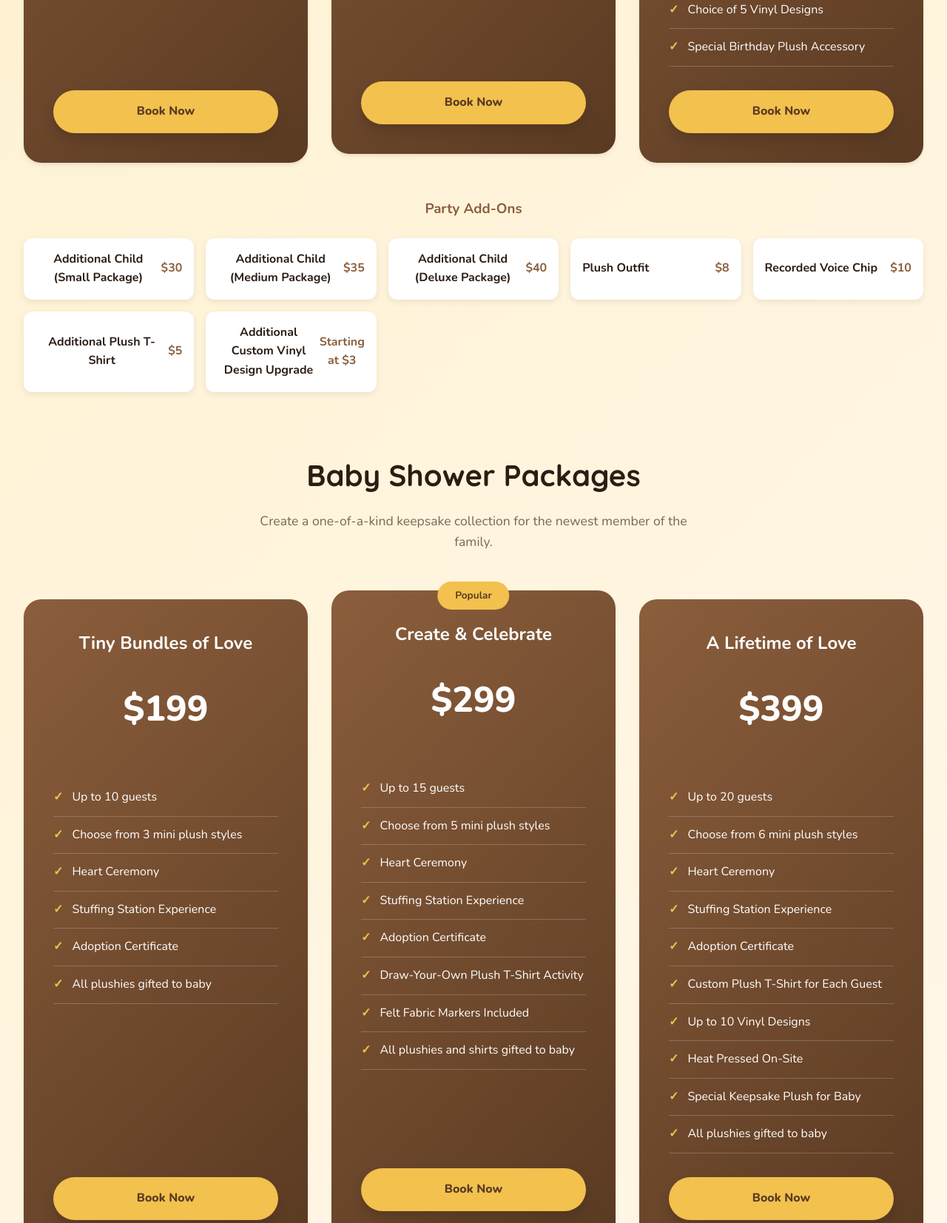
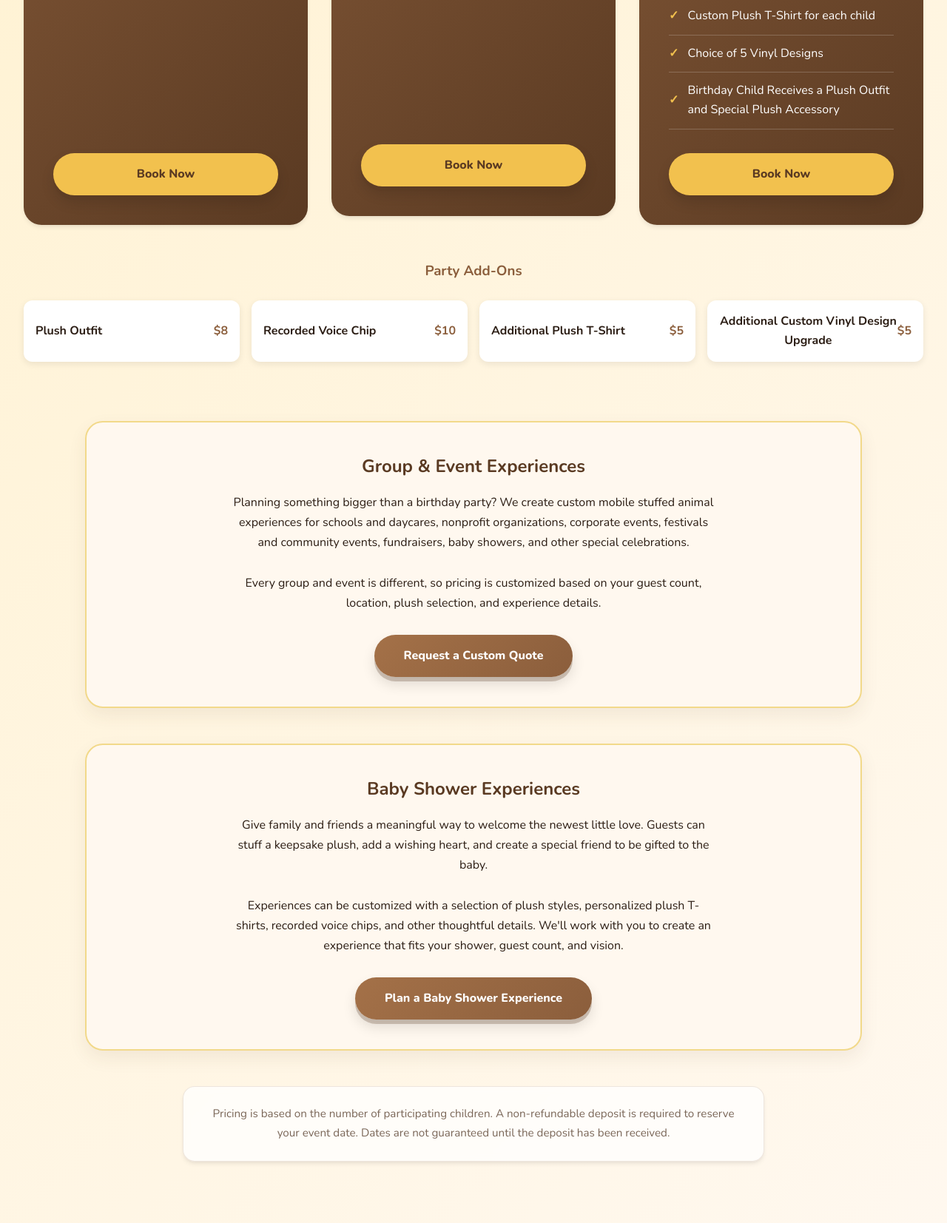
Before and after one commit to stuffedwithlovegb/stuffedwithlovegb.github.io, a plain HTML site: page pricing.html in a window 1280 px wide. Shown: the part 1130-2783 px from the top of the page at 74% size. Drawn offline with nearby package versions, Linux system fonts and the light colour scheme.

Commit message:
Update pricing.html

```diff
--- a/pricing.html
+++ b/pricing.html
@@ -125,8 +125,9 @@
     <section id="pricing">
         <div class="section-header">
             <h2>Party Packages</h2>
-            <p>Simple per-child pricing with everything needed for a memorable stuffed animal party experience.</p>
-            <p>Package price includes all taxes and fees. Some exceptions may apply. See policies page for more details.</p>
+            <p>We transform your space into a small, magical plush village where every child gets to explore, create, and bring a new friend to life.</p>
+            <p>Your experience includes our interactive felt wall, stuffing machine, Friend Hotel, themed photo-op area, plush displays, and accessory tables—all brought to you and set up for the celebration.</p>
+            <p>Package prices include applicable taxes. Travel is free within 15 miles; a flat $20 travel fee applies to locations more than 15 and up to 60 miles away.</p>
         </div>
     <div class="pricing-grid">
 
@@ -135,14 +136,14 @@
         <div class="price">$30<span style="font-size:0.8rem;"> / child</span></div>
 
         <ul>
-            <li>10 child minimum ($300 minimum package)</li>
+            <li>10 child minimum</li>
             <li>Choice of 2 plush styles</li>
             <li>Heart Ceremony</li>
             <li>Stuffing Station Experience</li>
             <li>Adoption Certificate for each child</li>
         </ul>
 
-        <a href="#contact" class="btn btn-primary">Book Now</a>
+        <a href="index.html#contact" class="btn btn-primary">Book Now</a>
     </div>
 
     <div class="pricing-card featured">
@@ -152,7 +153,7 @@
         <div class="price">$35<span style="font-size:0.8rem;"> / child</span></div>
 
         <ul>
-            <li>10 child minimum ($350 minimum package)</li>
+            <li>10 child minimum</li>
             <li>Choice of 4 plush styles</li>
             <li>Heart Ceremony</li>
             <li>Stuffing Station Experience</li>
@@ -161,7 +162,7 @@
             <li>Birthday Child Receives a Plush Outfit</li>
         </ul>
 
-        <a href="#contact" class="btn btn-gold">Book Now</a>
+        <a href="index.html#contact" class="btn btn-gold">Book Now</a>
     </div>
 
     <div class="pricing-card">
@@ -169,7 +170,7 @@
         <div class="price">$40<span style="font-size:0.8rem;"> / child</span></div>
 
         <ul>
-            <li>15 child minimum ($600 minimum package)</li>
+            <li>10 child minimum</li>
             <li>Choice of 6 plush styles</li>
             <li>Heart Ceremony</li>
             <li>Stuffing Station Experience</li>
@@ -177,10 +178,10 @@
             <li>Travel Bag for each child</li>
             <li>Custom Plush T-Shirt for each child</li>
             <li>Choice of 5 Vinyl Designs</li>
-            <li>Special Birthday Plush Accessory</li>
+            <li>Birthday Child Receives a Plush Outfit and Special Plush Accessory</li>
         </ul>
 
-        <a href="#contact" class="btn btn-primary">Book Now</a>
+        <a href="index.html#contact" class="btn btn-primary">Book Now</a>
     </div>
 
 </div>
@@ -189,21 +190,6 @@
     <h3>Party Add-Ons</h3>
 
     <div class="addons-grid">
-
-        <div class="addon-item">
-            <strong>Additional Child (Small Package)</strong>
-            <span>$30</span>
-        </div>
-
-        <div class="addon-item">
-            <strong>Additional Child (Medium Package)</strong>
-            <span>$35</span>
-        </div>
-
-        <div class="addon-item">
-            <strong>Additional Child (Deluxe Package)</strong>
-            <span>$40</span>
-        </div>
 
         <div class="addon-item">
             <strong>Plush Outfit</strong>
@@ -222,130 +208,50 @@
 
         <div class="addon-item">
             <strong>Additional Custom Vinyl Design Upgrade</strong>
-            <span>Starting at $3</span>
+            <span>$5</span>
         </div>
 
     </div>
 
 </div>
-<div class="section-header" style="margin-top:5rem;">
-    <h2>Baby Shower Packages</h2>
-    <p>Create a one-of-a-kind keepsake collection for the newest member of the family.</p>
-</div>
-
-<div class="pricing-grid">
-
-    <div class="pricing-card">
-        <h3>Tiny Bundles of Love</h3>
-        <div class="price">$199</div>
-
-        <ul>
-            <li>Up to 10 guests</li>
-            <li>Choose from 3 mini plush styles</li>
-            <li>Heart Ceremony</li>
-            <li>Stuffing Station Experience</li>
-            <li>Adoption Certificate</li>
-            <li>All plushies gifted to baby</li>
-        </ul>
-        <a href="#contact" class="btn btn-primary">Book Now</a>
-    </div>
-
-    <div class="pricing-card featured">
-        <div class="pricing-badge">Popular</div>
-
-        <h3>Create & Celebrate</h3>
-        <div class="price">$299</div>
-
-        <ul>
-            <li>Up to 15 guests</li>
-            <li>Choose from 5 mini plush styles</li>
-            <li>Heart Ceremony</li>
-            <li>Stuffing Station Experience</li>
-            <li>Adoption Certificate</li>
-            <li>Draw-Your-Own Plush T-Shirt Activity</li>
-            <li>Felt Fabric Markers Included</li>
-            <li>All plushies and shirts gifted to baby</li>
-        </ul>
-        <a href="#contact" class="btn btn-gold">Book Now</a>
-    </div>
-
-    <div class="pricing-card">
-        <h3>A Lifetime of Love</h3>
-        <div class="price">$399</div>
-
-        <ul>
-            <li>Up to 20 guests</li>
-            <li>Choose from 6 mini plush styles</li>
-            <li>Heart Ceremony</li>
-            <li>Stuffing Station Experience</li>
-            <li>Adoption Certificate</li>
-            <li>Custom Plush T-Shirt for Each Guest</li>
-            <li>Up to 10 Vinyl Designs</li>
-            <li>Heat Pressed On-Site</li>
-            <li>Special Keepsake Plush for Baby</li>
-            <li>All plushies gifted to baby</li>
-        </ul>
-        <a href="#contact" class="btn btn-primary">Book Now</a>
-    </div>
-
-</div>
-
-<div class="addons-section">
-
-    <h3>Baby Shower Add-Ons</h3>
-
-    <div class="addons-grid">
-
-        <div class="addon-item">
-            <strong>Additional Guest</strong>
-            <span>$15</span>
-        </div>
-
-        <div class="addon-item">
-            <strong>Additional Plush T-Shirt</strong>
-            <span>$5</span>
-        </div>
-
-        <div class="addon-item">
-            <strong>Recorded Voice Chip</strong>
-            <span>$10</span>
-        </div>
-
-        <div class="addon-item">
-            <strong>Custom Baby Name Vinyl</strong>
-            <span>$3</span>
-        </div>
-
-        <div class="addon-item">
-            <strong>Extra Keepsake Plush</strong>
-            <span>$15</span>
-        </div>
-
-    </div>
-
-</div>
-
-<div class="custom-package-box">
-
-    <h2>💛 Need Something Custom?</h2>
+<div class="custom-package-box" style="margin-top:5rem;">
+    <h2>Group &amp; Event Experiences</h2>
 
     <p>
-        Every event is unique, and we'd love to help bring your vision to life!
-        If you don't see a package that fits your celebration, we're happy to
-        create a custom stuffed animal experience tailored to your event,
-        guest count, and budget.
+        Planning something bigger than a birthday party? We create custom mobile
+        stuffed animal experiences for schools and daycares, nonprofit organizations,
+        corporate events, festivals and community events, fundraisers, baby showers,
+        and other special celebrations.
     </p>
 
     <p>
-        From birthday parties and baby showers to schools, festivals,
-        corporate events, fundraisers, and everything in between,
-        we're here to make your celebration unforgettable.
+        Every group and event is different, so pricing is customized based on your
+        guest count, location, plush selection, and experience details.
     </p>
 
     <a href="index.html#contact" class="btn btn-primary">
         Request a Custom Quote
     </a>
+</div>
 
+<div class="custom-package-box" style="margin-top:2rem;">
+    <h2>Baby Shower Experiences</h2>
+
+    <p>
+        Give family and friends a meaningful way to welcome the newest little love.
+        Guests can stuff a keepsake plush, add a wishing heart, and create a special
+        friend to be gifted to the baby.
+    </p>
+
+    <p>
+        Experiences can be customized with a selection of plush styles, personalized
+        plush T-shirts, recorded voice chips, and other thoughtful details. We'll work
+        with you to create an experience that fits your shower, guest count, and vision.
+    </p>
+
+    <a href="index.html#contact" class="btn btn-primary">
+        Plan a Baby Shower Experience
+    </a>
 </div>
 
 <div class="pricing-note-box">
```
